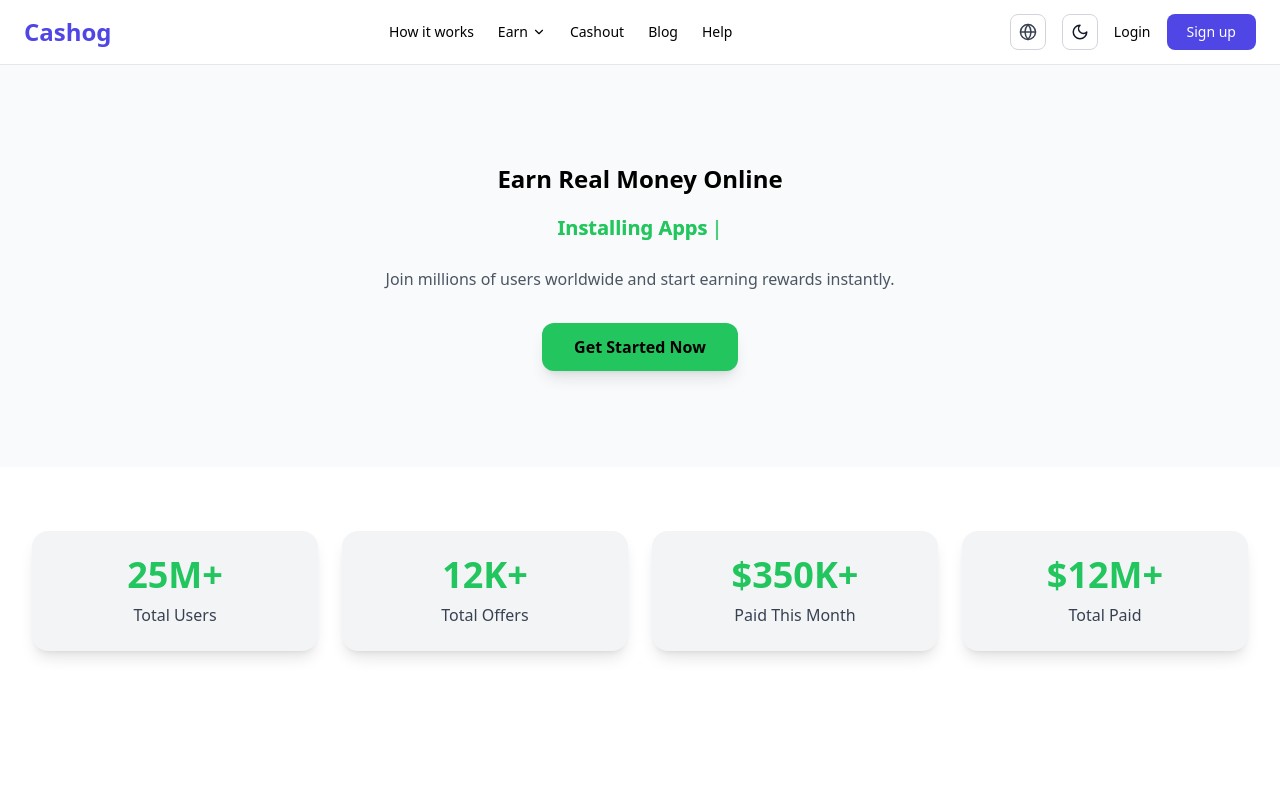
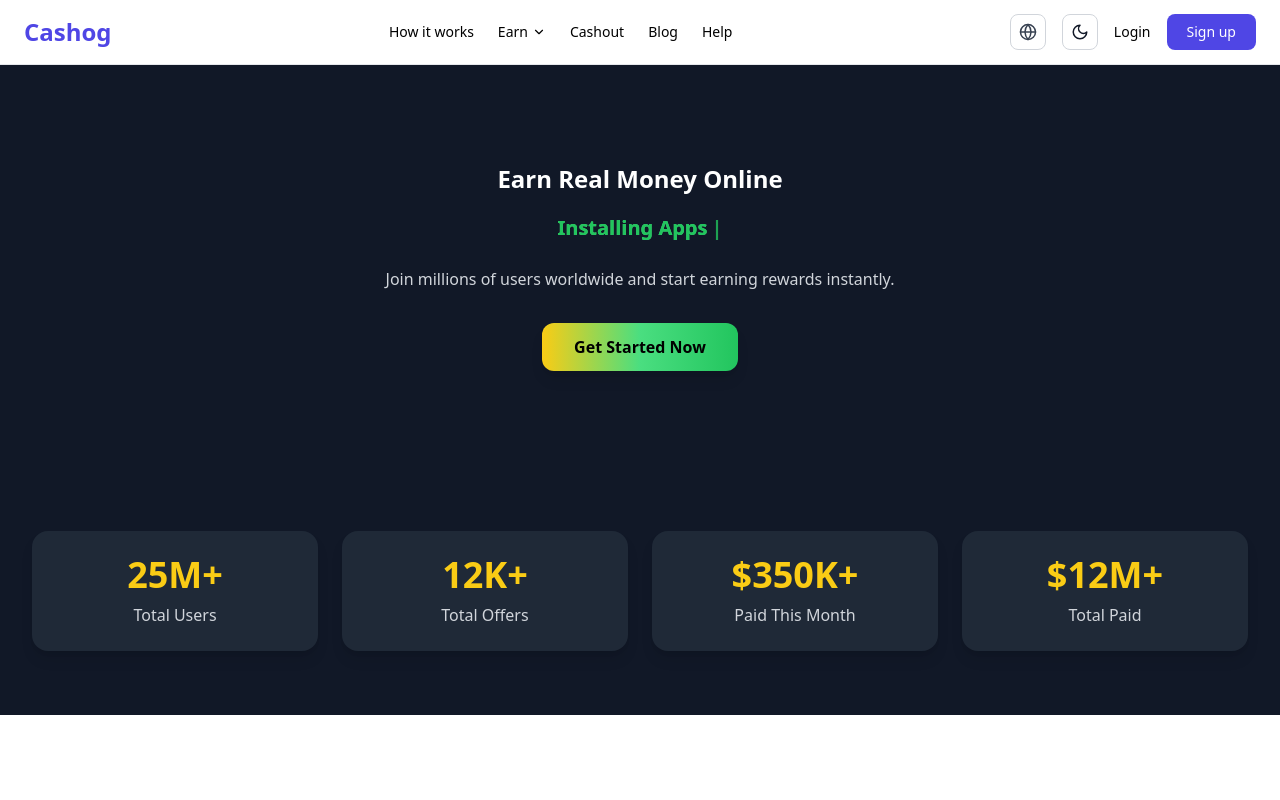
Before and after one commit to tool63/cashin, a Next.js app: page / in a window 1280 px wide. Shown: the top 800 px of the page. Built offline with nearby package versions, Linux system fonts and the light colour scheme.

Commit message:
Update HeroSection.tsx

```diff
--- a/components/hero/HeroSection.tsx
+++ b/components/hero/HeroSection.tsx
@@ -8,7 +8,7 @@ export default function HeroSection() {
   return (
     <>
       {/* HERO SECTION */}
-      <section className="bg-gray-50 dark:bg-gray-900 text-black dark:text-white">
+      <section className="bg-gray-900 text-white">
         <div className="max-w-7xl mx-auto px-4 sm:px-6 lg:px-8 py-24 text-center">
 
           {/* HEADLINE */}
@@ -17,7 +17,7 @@ export default function HeroSection() {
               font-extrabold
               text-[20px] sm:text-[22px] md:text-[24px]
               mb-4
-              text-black dark:text-white
+              text-white
             "
           >
             Earn Real Money Online
@@ -37,7 +37,7 @@ export default function HeroSection() {
           </div>
 
           {/* SUBTEXT */}
-          <p className="text-sm sm:text-base text-gray-600 dark:text-gray-400 mb-8 max-w-xl mx-auto">
+          <p className="text-sm sm:text-base text-gray-300 mb-8 max-w-xl mx-auto">
             Join millions of users worldwide and start earning rewards instantly.
           </p>
 
@@ -48,7 +48,7 @@ export default function HeroSection() {
               whileTap={{ scale: 0.97 }}
               className="
                 inline-flex items-center justify-center
-                bg-green-500 hover:bg-green-600
+                bg-gradient-to-r from-yellow-400 via-green-400 to-green-500
                 text-black
                 px-8 py-3
                 rounded-xl
@@ -65,38 +65,38 @@ export default function HeroSection() {
       </section>
 
       {/* STATS / NUMBERS SECTION */}
-      <section className="bg-white dark:bg-gray-800 py-16">
+      <section className="bg-gray-900 py-16 text-white">
         <div className="max-w-7xl mx-auto px-4 sm:px-6 lg:px-8">
 
           <div className="grid grid-cols-1 sm:grid-cols-2 md:grid-cols-4 gap-6 text-center">
             {/* Total Users */}
-            <div className="bg-gray-100 dark:bg-gray-700 rounded-2xl p-6 shadow-lg flex flex-col items-center justify-center hover:scale-105 transition-transform">
-              <span className="text-4xl font-extrabold text-green-500">25M+</span>
-              <span className="mt-2 text-sm sm:text-base font-medium text-gray-700 dark:text-gray-300">
+            <div className="bg-gray-800 rounded-2xl p-6 shadow-lg flex flex-col items-center justify-center hover:scale-105 transition-transform">
+              <span className="text-4xl font-extrabold text-yellow-400">25M+</span>
+              <span className="mt-2 text-sm sm:text-base font-medium text-gray-300">
                 Total Users
               </span>
             </div>
 
             {/* Total Offers */}
-            <div className="bg-gray-100 dark:bg-gray-700 rounded-2xl p-6 shadow-lg flex flex-col items-center justify-center hover:scale-105 transition-transform">
-              <span className="text-4xl font-extrabold text-green-500">12K+</span>
-              <span className="mt-2 text-sm sm:text-base font-medium text-gray-700 dark:text-gray-300">
+            <div className="bg-gray-800 rounded-2xl p-6 shadow-lg flex flex-col items-center justify-center hover:scale-105 transition-transform">
+              <span className="text-4xl font-extrabold text-yellow-400">12K+</span>
+              <span className="mt-2 text-sm sm:text-base font-medium text-gray-300">
                 Total Offers
               </span>
             </div>
 
             {/* Amount Paid This Month */}
-            <div className="bg-gray-100 dark:bg-gray-700 rounded-2xl p-6 shadow-lg flex flex-col items-center justify-center hover:scale-105 transition-transform">
-              <span className="text-4xl font-extrabold text-green-500">$350K+</span>
-              <span className="mt-2 text-sm sm:text-base font-medium text-gray-700 dark:text-gray-300">
+            <div className="bg-gray-800 rounded-2xl p-6 shadow-lg flex flex-col items-center justify-center hover:scale-105 transition-transform">
+              <span className="text-4xl font-extrabold text-yellow-400">$350K+</span>
+              <span className="mt-2 text-sm sm:text-base font-medium text-gray-300">
                 Paid This Month
               </span>
             </div>
 
             {/* Total Amount Paid */}
-            <div className="bg-gray-100 dark:bg-gray-700 rounded-2xl p-6 shadow-lg flex flex-col items-center justify-center hover:scale-105 transition-transform">
-              <span className="text-4xl font-extrabold text-green-500">$12M+</span>
-              <span className="mt-2 text-sm sm:text-base font-medium text-gray-700 dark:text-gray-300">
+            <div className="bg-gray-800 rounded-2xl p-6 shadow-lg flex flex-col items-center justify-center hover:scale-105 transition-transform">
+              <span className="text-4xl font-extrabold text-yellow-400">$12M+</span>
+              <span className="mt-2 text-sm sm:text-base font-medium text-gray-300">
                 Total Paid
               </span>
             </div>
```
